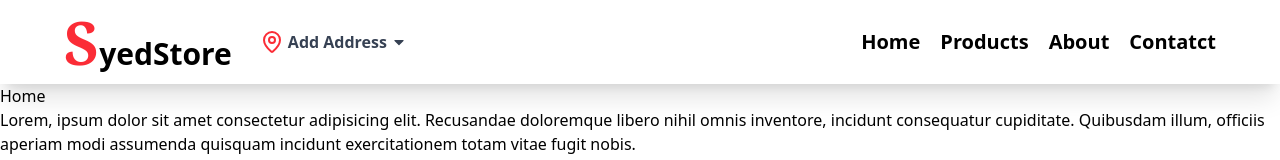
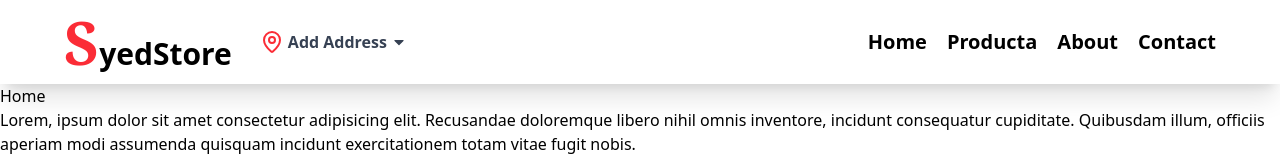
Before and after one commit to Syedameher90/Zaptro, a React (Vite) app: page / in a window 1280 px wide. Shown: the top 160 px of the page. Built offline with nearby package versions, Linux system fonts and the light colour scheme.

Commit message:
constraction on website

```diff
--- a/src/components/Navbar.jsx
+++ b/src/components/Navbar.jsx
@@ -1,7 +1,7 @@
 import { MapPin } from 'lucide-react'
 import React from 'react'
 import { FaCaretDown } from 'react-icons/fa'
-import { Link } from 'react-router-dom'
+import { Link, NavLink } from 'react-router-dom'
 const Navbar = () => {
   const location = false
   return (
@@ -18,10 +18,11 @@
         </div>
         <nav className="">
           <ul className="flex gap-5 items-center text-xl font-semibold">
-            <li className="">Home</li>
-            <li className="">Products</li>
-            <li className="">About</li>
-            <li className="">Contatct</li>
+            <NavLink to={'/'}><li>Home</li></NavLink>
+            <NavLink to={'/products'}><li>Producta</li></NavLink>
+            <NavLink to={'/about'}><li>About</li></NavLink>
+            <NavLink to={'/contact'}><li>Contact</li></NavLink>
+
           </ul>
         </nav>
       </div>
```
